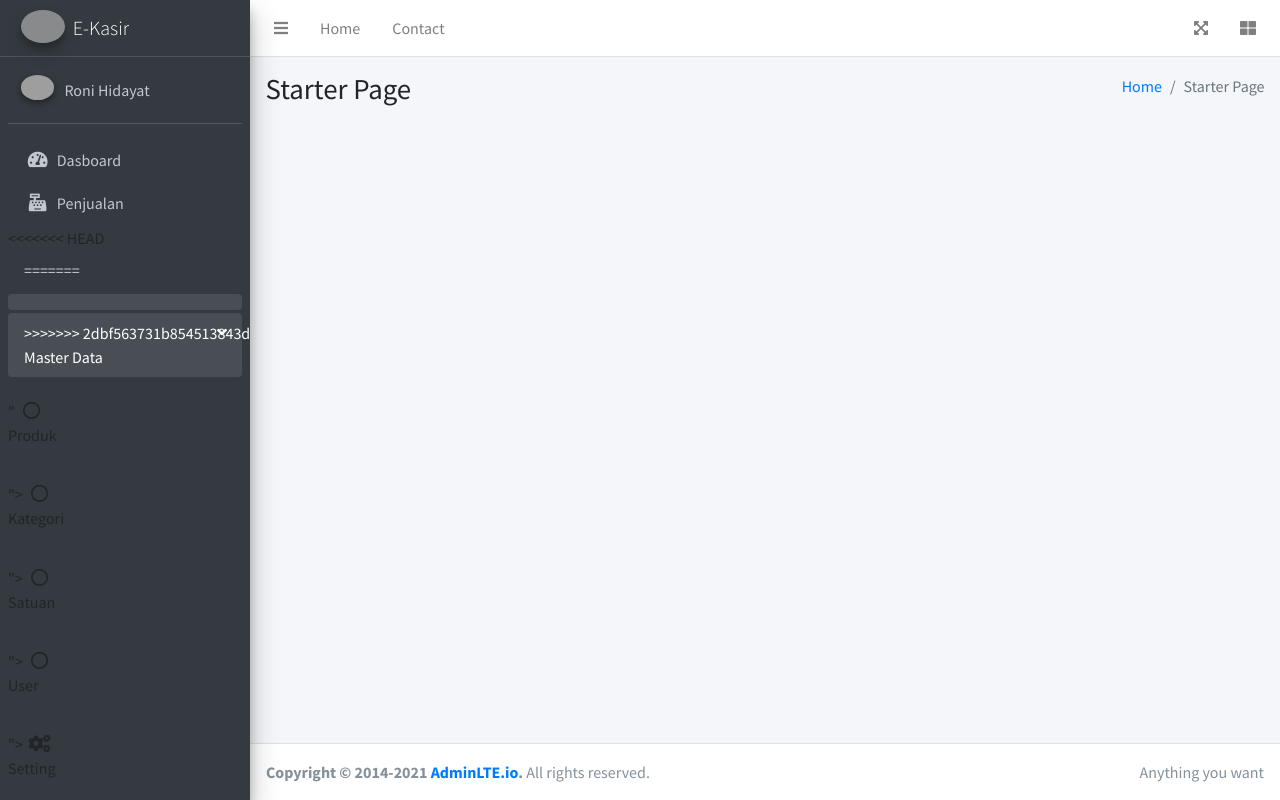
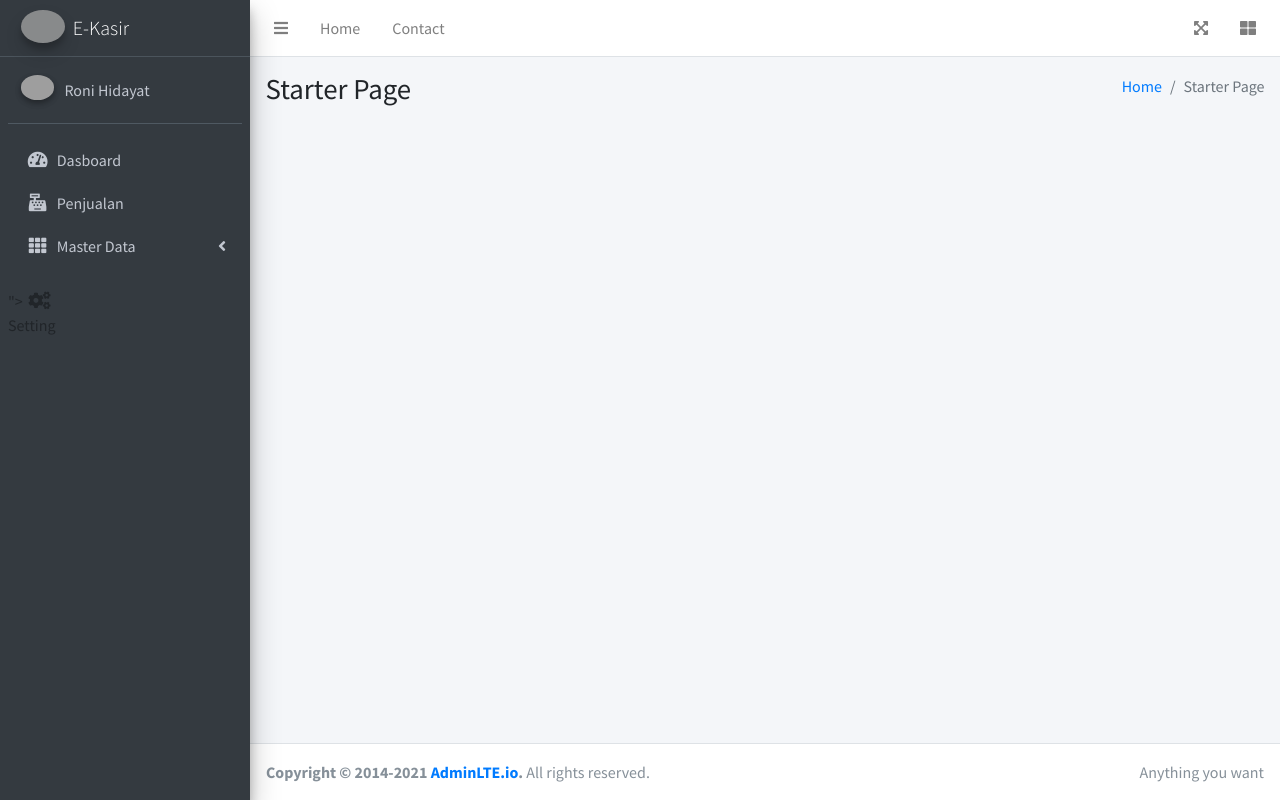
Before and after one commit to ONI59/POS, a CodeIgniter 4 app: the page made by app/Views/v_template.php in a window 1280 px wide. Run offline with PHP 8.4 and a stand-in for CodeIgniter, Linux system fonts and the light colour scheme; the template is opened without the code that fills it, so the values that code supplies are empty; some libraries are stand-ins or nearby versions; grey boxes are pictures that could not be loaded.

Commit message:
update v_tamplate

```diff
--- a/app/Views/v_template.php
+++ b/app/Views/v_template.php
@@ -96,13 +96,8 @@
                                                 </p>
                                           </a>
                                     </li>
-<<<<<<< HEAD
                                     <li class="nav-item <?= $menu == 'masterdata' ? 'menu-open' : '' ?>">
                                           <a href="#" class="nav-link <?= $menu == 'masterdata' ? 'active' : '' ?>">
-=======
-                                    <li class="nav-item menu-open">
-                                          <a href="#" class="nav-link <?= $menu == 'masterdata' ? 'active' : '' ?>">
->>>>>>> 2dbf563731b854513843d65f9677adaad87fb1b1
                                                 <i class="nav-icon fas fa-th"></i>
                                                 <p>
                                                       Master Data
```
Lines whose indentation alone changed are shown as unchanged.
